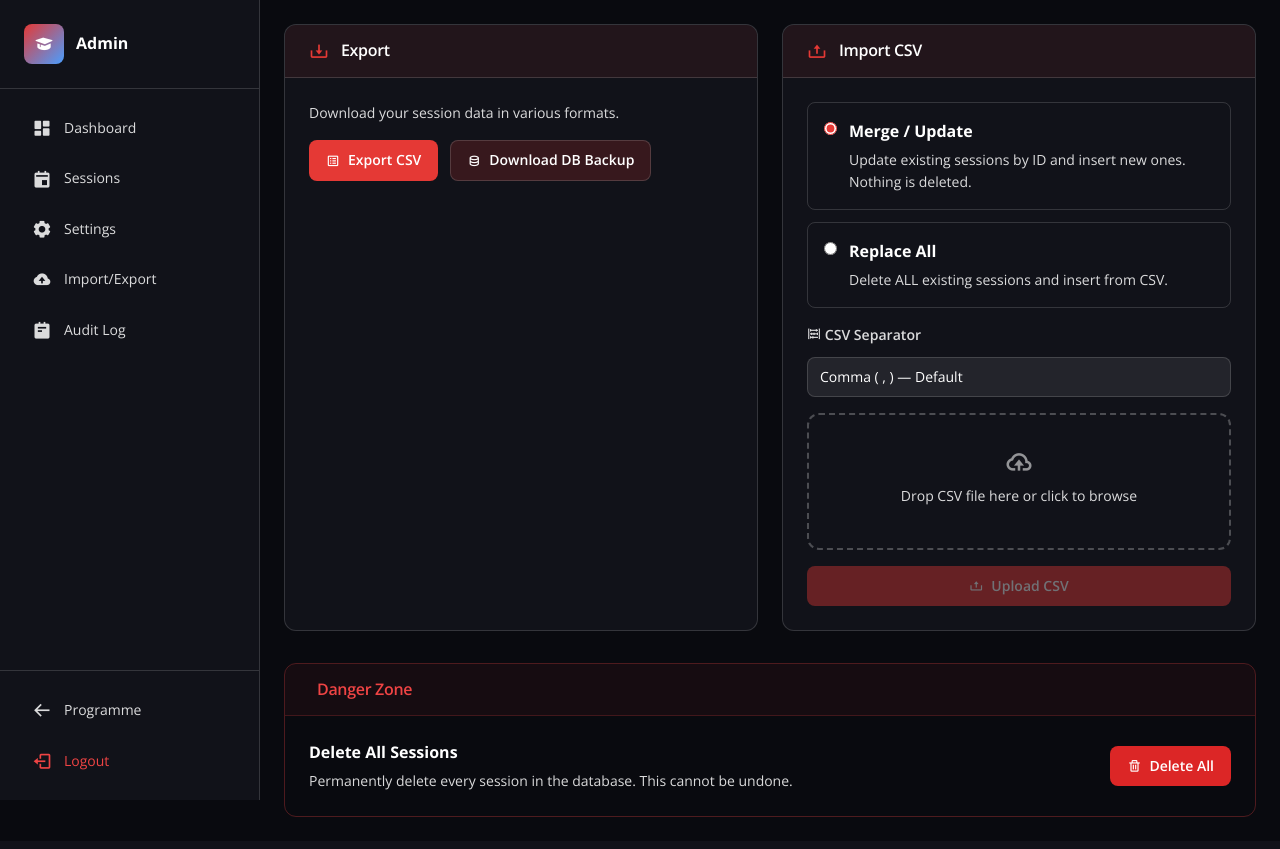
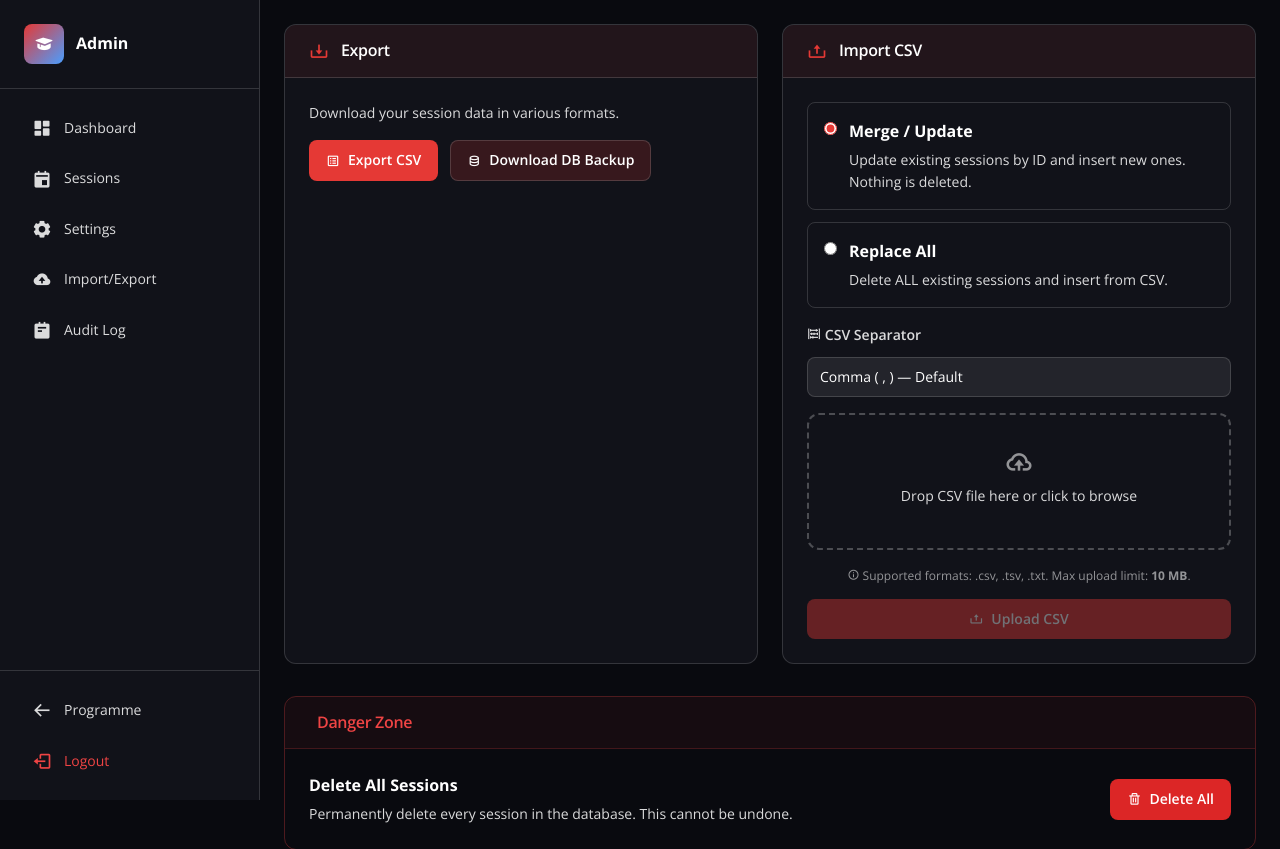
Before and after one commit to ebrahimshaik33-maker/conference2026, a Flask app: template templates/admin/import_export.html in a window 1280 px wide. Shown: the top 849 px of the page. Before the commit the page ends 817 px from the top, so only its background shows below. Run offline with Flask 3, Linux system fonts and the light colour scheme; the template is opened without the code that fills it, so the values that code supplies are empty.

Commit message:
Add explicit file upload limits and supported formats indicators across admin panel (Papers 25MB, Images 5MB, CSV 10MB)

```diff
--- a/templates/admin/import_export.html
+++ b/templates/admin/import_export.html
@@ -73,9 +73,12 @@
             <div class="file-upload-zone" id="csvUploadZone">
                 <i class='bx bx-cloud-upload'></i>
                 <p>Drop CSV file here or click to browse</p>
-                <input type="file" id="csvFileInput" accept=".csv" class="file-input">
+                <input type="file" id="csvFileInput" accept=".csv,.tsv,.txt" class="file-input">
                 <span class="file-name" id="csvFileName"></span>
             </div>
+            <span class="form-helper" style="display:block;margin: 8px 0 14px;text-align:center;">
+                <i class='bx bx-info-circle'></i> Supported formats: .csv, .tsv, .txt. Max upload limit: <strong>10 MB</strong>.
+            </span>
 
             <button class="btn btn-primary btn-full" id="uploadCsvBtn" disabled>
                 <i class='bx bx-upload'></i> Upload CSV
--- a/templates/admin/sessions.html
+++ b/templates/admin/sessions.html
@@ -216,6 +216,7 @@
                         <input type="url" id="sessionPaperUrl" class="form-input" placeholder="https://doi.org/... or /static/uploads/...">
                     </div>
                 </div>
+                <span class="form-helper"><i class="bx bx-info-circle"></i> Supported: PDF, DOCX, PPTX, TXT. Max upload limit: <strong>25 MB</strong>.</span>
                 <span class="form-error" id="sessionPaperUrlError"></span>
             </div>
 
--- a/templates/admin/settings.html
+++ b/templates/admin/settings.html
@@ -481,6 +481,7 @@
                     <button type="button" class="btn btn-secondary btn-sm" id="resetCustomBgBtn">Remove</button>
                 </div>
             </div>
+            <span class="form-helper"><i class="bx bx-info-circle"></i> PNG, JPG, WEBP (Max 5 MB, recommended 1920×1080px).</span>
         </div>
 
         <!-- UI Style Picker -->
```
